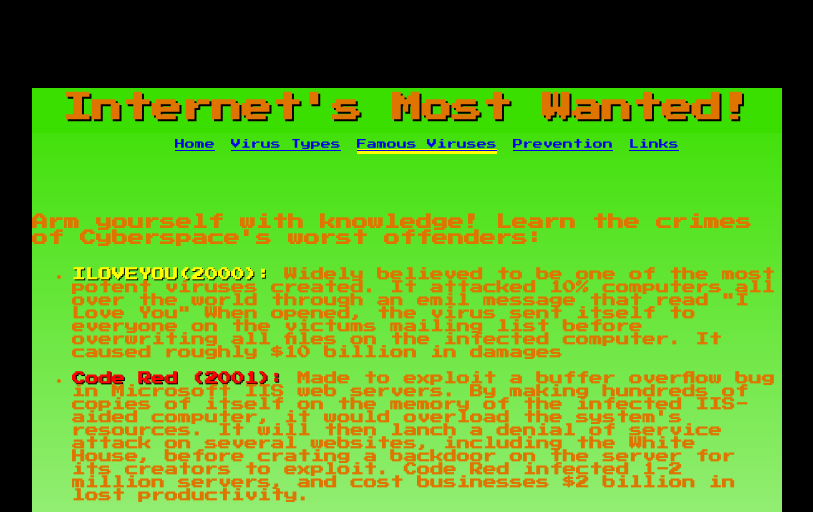
After one commit to Shoejuggler/cheads, a PHP site: the page made by Homework/Homework 1/famev.html in a window 1280 px wide. The commit adds this page. Shown: the top 512 px of the page, without its empty margins (241-1054 px from the left). Run offline with PHP 8.4, Linux system fonts and the light colour scheme.

Commit message:
First commit

```diff
--- /dev/null
+++ b/Homework/Homework 1/famev.html
@@ -0,0 +1,58 @@
+<html>
+    <head>
+        <title>Bug Hunt</title>
+        <link rel="stylesheet" type="text/css" href="style.css">
+         <link href="https://fonts.googleapis.com/css?family=Press+Start+2P" rel="stylesheet">
+    </head>
+   <body class="orange-background">
+    <div id="cornerz">
+    <div class="head">
+        <header>
+          <b3>Internet's Most Wanted!</b3>
+        </header>
+        </div>
+         <div class="nav1">
+
+        <ul class='nav'>
+        <li class="Home">
+        <li><a href="index.html" >Home</a></li>
+        <li><a href="types.html">Virus Types</a></li>
+        <li><a href="famev.html" id="current">Famous Viruses</a></li>
+        <li><a href="prevention.html">Prevention</a></li>
+        <li><a href="links.html">Links</a></li>
+        </div>
+
+        <div class="info">
+
+
+            <h4> Arm yourself with knowledge! Learn the crimes of Cyberspace's worst offenders:</p>
+            </h4>
+
+            <ul><h5>
+                <li><span class="virus">ILOVEYOU(2000): </span>Widely believed to be one of the most potent viruses created.
+                It attacked 10% computers all over the world through an emil message that read "I Love You"
+                When opened, the virus sent itself to everyone on the victums mailing list before overwriting all files on the infected computer.
+                It caused roughly $10 billion in damages</li>
+                <br>
+                <li><span class="virus2">Code Red (2001):</span> Made to exploit a buffer overflow bug in Microsoft IIS web servers.
+               By making hundreds of copies of itself on the memory of the infected IIS-aided computer, it would overload the system's resources.
+               It will then lanch a denial of service attack on several websites, including the White House,
+               before crating a backdoor on the server for its creators to exploit.
+               Code Red infected 1-2 million servers, and cost businesses $2 billion in lost productivity.</li>
+                <br>
+                 <img src="http://th2tech.com/wp-content/uploads/2016/04/computer-virus.jpg" class="picorrect2">
+                <li><span class="virus">Sasser (2004):</span> Also takes advntage of buffer overflow problems.
+                After attacking a computer's Local Security Authority Subsystem Service, it slows down and crashes the infected PC after sending itself through the internet to infect more victums.
+                Sasser infected millions of computers, including those used by airlines, news agencies, public transportation, hospitals, public transport, etc.
+                It caused an estimated $18 billion in damages.
+                </li>
+            </h5>
+            </ul>
+
+
+
+        </div>
+
+
+    </body>
+</html>
--- /dev/null
+++ b/Homework/Homework 1/style.css
@@ -0,0 +1,99 @@
+
+.head{
+height: 40px;
+    margin:0px auto;
+    font-family: 'Press Start 2P', cursive;
+    text-align: center;
+color: #DF7401;
+background:#3ADF00;
+text-shadow: 2px 2px black;
+font-size:30px;
+padding-top:5px;
+font-weight: bold;
+}
+.orange-background{
+	background: black;
+    width: 100%;
+    height: 100%;
+    background-repeat: no-repeat;
+    background-attachment: fixed;
+    overflow: scroll;
+
+}
+#corners {
+    border-radius: 25px;
+    background: linear-gradient(#3ADF00, white);
+    width: 750px;
+    height: 550px;
+    margin: auto;
+    position: relative;
+    top: 10%;
+}
+#cornerz {
+    border-radius: 25px;
+    background: linear-gradient(#3ADF00, white);
+    width: 750px;
+    height: 950px;
+    margin: auto;
+    position: relative;
+    top: 10%;
+}
+ul.nav {
+    list-style: none;
+    margin:0px auto;
+     font-family: 'Press Start 2P', cursive;
+    text-align: center;
+
+}
+
+
+.nav1 li{
+	font-size:10px;
+	color:white;
+	display: inline-flex;
+
+	}
+
+.nav1 {
+	background: linear-gradient(##D7DF01, white);
+    height:60px;
+    margin: auto;
+
+}
+nav a:hover, #current {
+         border-bottom:5px yellow solid;
+         transition: .9s;
+}
+.info {
+    font-family: 'Press Start 2P', cursive;
+    color: #DF7401;
+}
+.picorrect {
+   width:400px;
+height: 250px;
+Float: left;
+border-radius: 100px;
+}
+.picorrect2 {
+   width:300px;
+height: 250px;
+Float: left;
+border-radius: 100px;
+}
+.picorrect3 {
+   width:300px;
+height: 250px;
+Float: left;
+
+}
+.virus{
+    color:yellow;
+    text-shadow: 1px 1px black;
+}
+.virus2{
+    color:red;
+    text-shadow: 1px 1px black;
+}
+.i{
+    color:red;
+}
--- a/Labs/Lab 1/style.css
+++ b/Labs/Lab 1/style.css
@@ -59,8 +59,8 @@
 .picorrect {
    width:400px;
 height: 250px;
-Float: right;
-border-radius: 100px;
+float: left;
+border-radius: 200px;
 }
 .h3 {
     font-family: "Times New Roman", Times, serif;
```
Also changed, not shown: Homework/Homework 1/links.html (added, +47 -0 lines), Homework/Homework 1/prevention.html (added, +53 -0 lines), Homework/Homework 1/types.html (added, +54 -0 lines), Homework/Homework 1/virusmain.html (added, +45 -0 lines).
